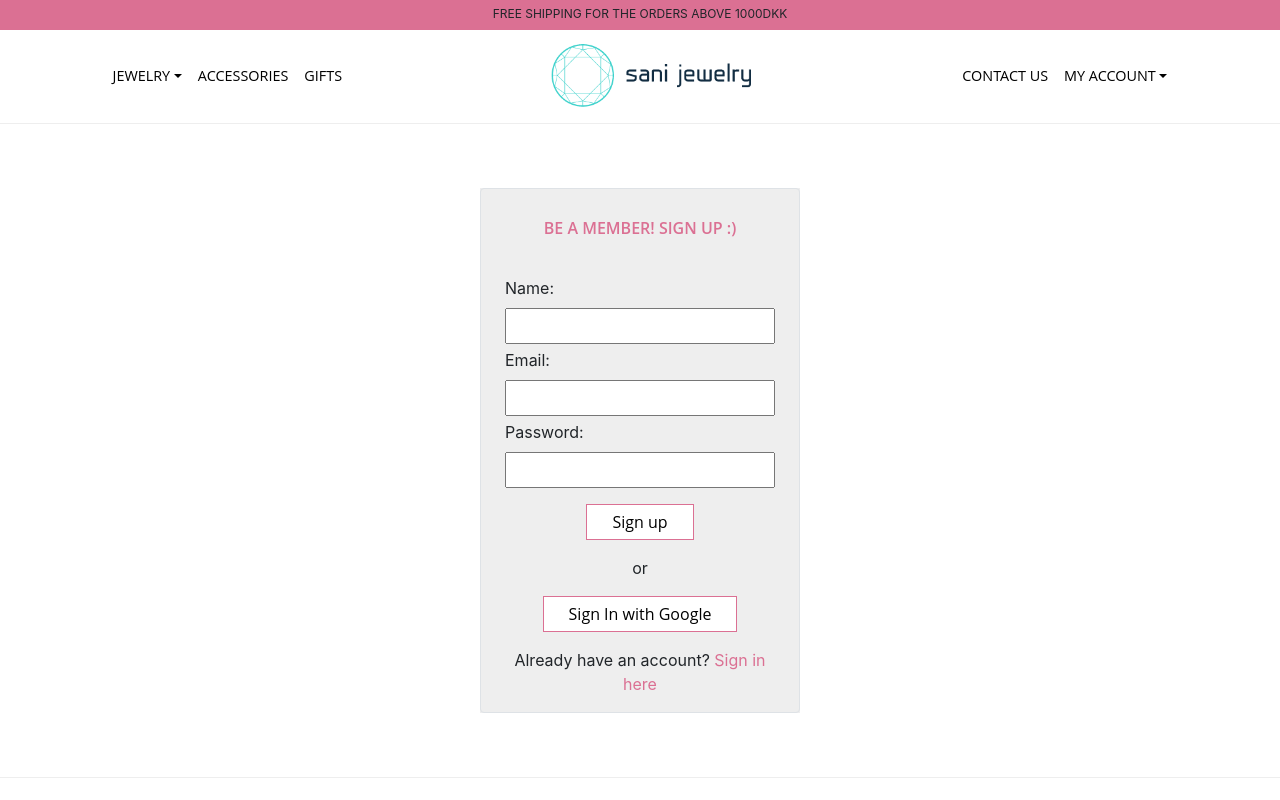
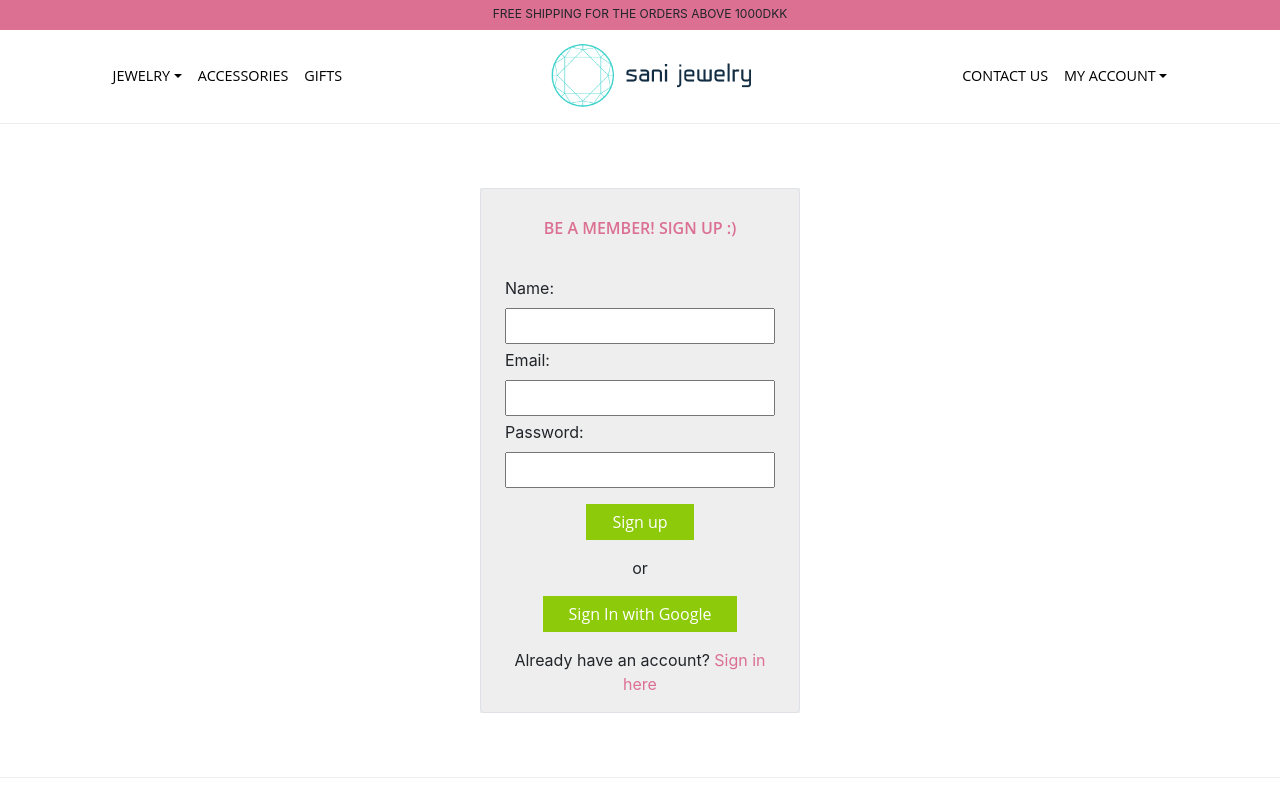
Before and after one commit to obrana/projectSani, a React (Create React App) app in the folder frontend/: page /signUp in a window 1280 px wide. Shown: the top 800 px of the page. Built offline with nearby package versions, Linux system fonts and the light colour scheme.

Commit message:
productpage

```diff
--- a/frontend/src/Auth/auth.css
+++ b/frontend/src/Auth/auth.css
@@ -21,12 +21,12 @@ input {
   color: #000 !important;
 }
 .btn-customButton {
-  border: 1px solid #db7093 !important;
+  border: 1px solid #8dca0a !important;
   border-radius: 0px !important;
   padding: 5px 25px;
   font-family: "Open Sans", "Century Gothic", sans-serif;
-  background: #fff;
-  color: #000 !important;
+  background-color: #8dca0a !important;
+  color: #fff !important;
 }
 h1.customTitle {
   color: palevioletred;
--- a/frontend/src/components/allproducts.jsx
+++ b/frontend/src/components/allproducts.jsx
@@ -1,7 +1,13 @@
 import React, { Component } from "react";
 import Modal from "react-modal";
-import { Card, Button } from 'react-bootstrap';
+import { Button, Container } from "react-bootstrap";
+import CardGroup from "react-bootstrap/CardGroup";
+import Card from "react-bootstrap/Card";
+import Footer from "../components/footer";
+import CustomNavbar from "../components/customNavbar";
+import { BrowserRouter as Router, Route } from "react-router-dom";
 
+import "./product.css";
 
 export default class allproducts extends React.Component {
   constructor(props) {
@@ -14,44 +20,46 @@ export default class allproducts extends React.Component {
   componentDidMount() {
     let self = this;
     fetch(`/products`, {
-            method: 'GET'
-        }).then(function (response) {
+      method: "GET",
+    })
+      .then(function (response) {
         if (response.status >= 400) {
           throw new Error("Bad response from server");
         }
         return response.json();
-        }).then(function (data) {
+      })
+      .then(function (data) {
         self.setState({ products: data });
-        }).catch(err => {
-            console.log('caught it!', err);
       })
-
+      .catch((err) => {
+        console.log("caught it!", err);
+      });
   }
   render() {
+    return (
+      <main>
+        <CustomNavbar />
+        <Container className="productPage">
+          {/* <h4 className="smallHead">Welcome to product page</h4> */}
+          <Card>
+            <Card.Img variant="top" src="assets/banner-1.jpg" />
+          </Card>
 
-        return (
-            <>
-                <h4 className="smallHead">
-                            Welcome to product page
-              </h4>
           {this.state.products.map((product, i) => {
             return (
-                        <Card style={{ width: '18rem' }}>
+              <Card className="productCard">
                 <Card.Img variant="top" src="assets/rings.jpg" />
                 <Card.Body>
                   <Card.Title>{product.name}</Card.Title>
-                                <Card.Text>
-                                    {product.details}
-                                </Card.Text>
-                                <Button variant="primary">Find more</Button>
+                  {/* <Card.Text>{product.details}</Card.Text> */}
+                  <Button className="btn-customButton">Add to Cart</Button>
                 </Card.Body>
               </Card>
             );
           })}
-
-            </>
+        </Container>
+        <Footer />
+      </main>
     );
   }
-
-
 }
--- a/frontend/src/components/contact.css
+++ b/frontend/src/components/contact.css
@@ -15,12 +15,12 @@ textarea.form-control {
   border-radius: 0px !important;
 }
 .btn-customButton {
-  border: 1px solid palevioletred !important;
+  border: 1px solid #8dca0a !important;
   border-radius: 0px !important;
   padding: 5px 25px;
   font-family: "Open Sans", "Century Gothic", sans-serif;
-  background: #fff;
-  color: #000 !important;
+  background-color: #8dca0a !important;
+  color: #fff !important;
 }
 .contact-us h4 {
   color: palevioletred;
--- a/frontend/src/components/footer.css
+++ b/frontend/src/components/footer.css
@@ -5,6 +5,7 @@
   text-align: left;
   border-top: 1px solid #eee;
   width: 100%;
+  clear: both;
 }
 
 .footerlink .nav-link {
--- a/frontend/src/components/home.css
+++ b/frontend/src/components/home.css
@@ -8,10 +8,12 @@ a {
   color: palevioletred;
 }
 .btn-customButton {
-  border: 1px solid palevioletred !important;
+  border: 1px solid #8dca0a !important;
   border-radius: 0px !important;
   padding: 5px 25px;
   font-family: "Open Sans", "Century Gothic", sans-serif;
+  background-color: #8dca0a !important;
+  color: #fff !important;
 }
 .card-group > .card {
   border: 0 none;
--- a/frontend/src/components/newProduct.jsx
+++ b/frontend/src/components/newProduct.jsx
@@ -1,6 +1,5 @@
 import React, { Component } from "react";
 // import { Redirect } from "react-router-dom";
-
 
 class newProduct extends Component {
   constructor(props) {
@@ -9,12 +8,10 @@ class newProduct extends Component {
       name: "",
       details: "",
       price: "",
-
     };
     this.myChangeHandler = this.myChangeHandler.bind(this);
     this.handleSubmit = this.handleSubmit.bind(this);
   }
-
 
   handleSubmit(event) {
     event.preventDefault();
@@ -22,21 +19,19 @@ class newProduct extends Component {
     var data = {
       name: this.state.name,
       details: this.state.details,
-            price: this.state.price
-        }
-
-
-
+      price: this.state.price,
+    };
 
     fetch("/new", {
       method: "POST",
-            body: JSON.stringify(data)
+      body: JSON.stringify(data),
     })
-            .then(response => response.data)
+      .then((response) => response.data)
       .catch(function (err) {
         console.log(err);
-            }).then(req => {
-                this.props.history.push('/products')
+      })
+      .then((req) => {
+        this.props.history.push("/products");
       });
   }
 
@@ -46,11 +41,9 @@ class newProduct extends Component {
     const value = event.target.value;
 
     this.setState({
-          [name]: value
-        })
-
+      [name]: value,
+    });
   }
-
 
   render() {
     return (
--- /dev/null
+++ b/frontend/src/components/product.css
@@ -0,0 +1,22 @@
+.productCard {
+  width: 17rem;
+  float: left !important;
+  margin: 20px 2px;
+  border: 0 none !important;
+}
+.card-img-top {
+  border-radius: 0px !important;
+}
+.productPage {
+  width: 100% !important;
+  margin: auto !important;
+  clear: both;
+}
+.btn-customButton {
+  border: 1px solid #8dca0a !important;
+  border-radius: 0px !important;
+  padding: 5px 25px;
+  font-family: "Open Sans", "Century Gothic", sans-serif;
+  background-color: #8dca0a !important;
+  color: #fff !important;
+}
```
Lines whose indentation alone changed are shown as unchanged.
